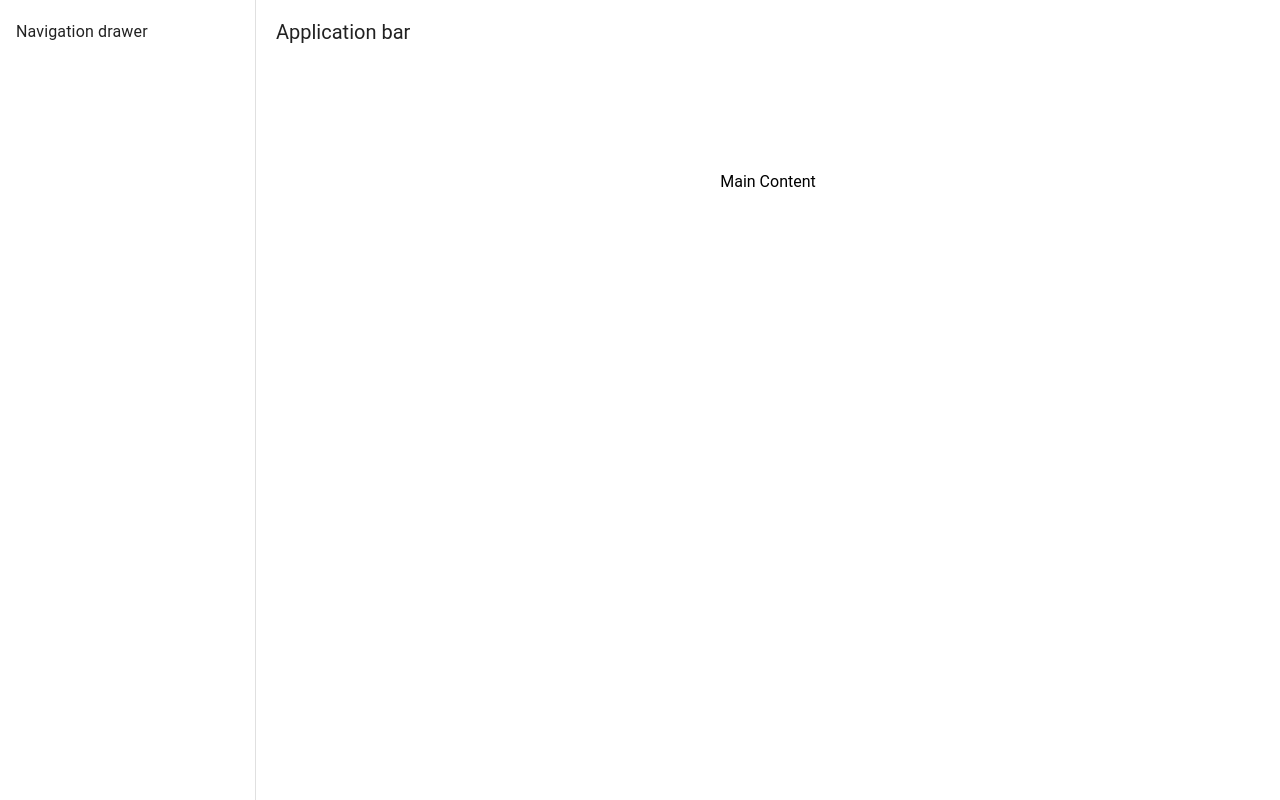
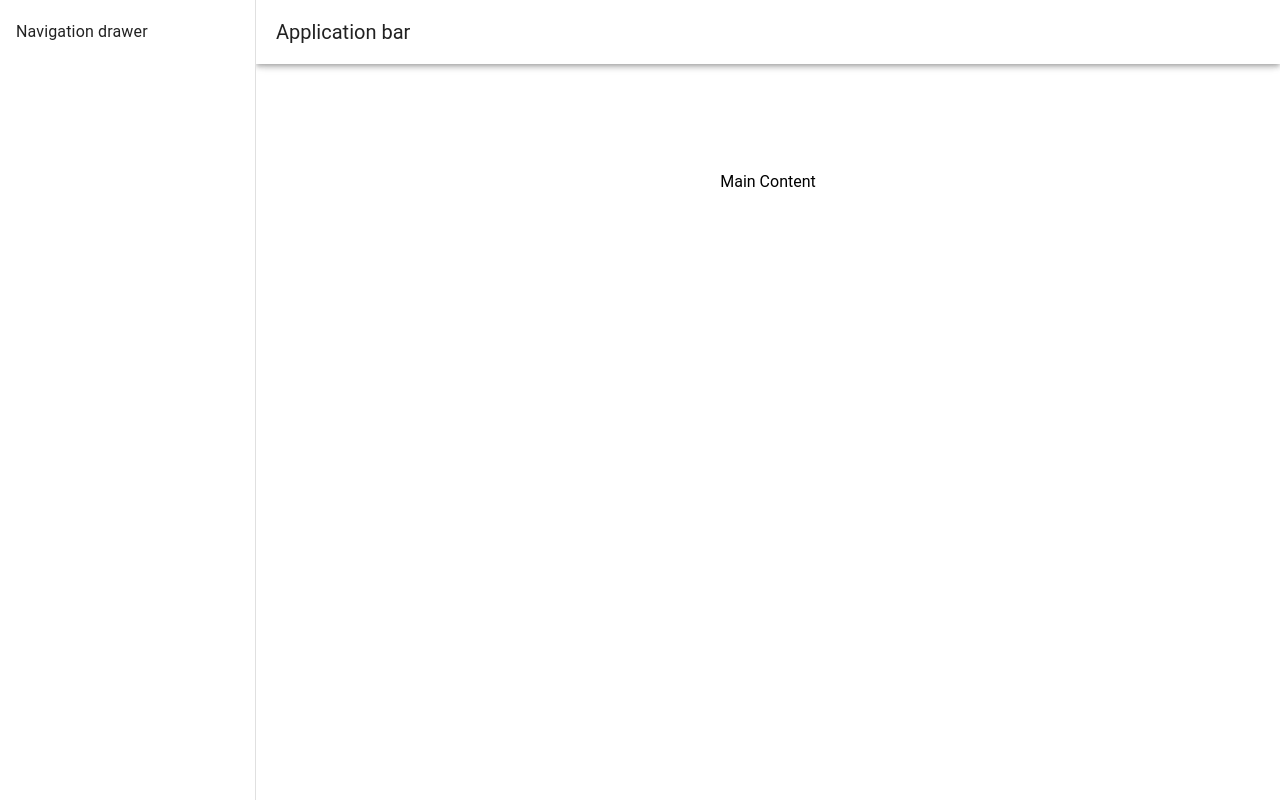
Before and after one commit to max4766/ringon_2.0_spa, a Vue app: page / in a window 1280 px wide. Built offline with nearby package versions, Linux system fonts and the light colour scheme.

Commit message:
layout set. use NavigationDrawer, AppBar, Main component for the layout component

```diff
--- a/index.html
+++ b/index.html
@@ -5,7 +5,7 @@
   <meta charset="UTF-8" />
   <link rel="icon" href="/favicon.ico" />
   <meta name="viewport" content="width=device-width, initial-scale=1.0" />
-  <title>Welcome to Vuetify 3</title>
+  <title>Ring-On Service</title>
 </head>
 
 <body>
--- a/src/App.vue
+++ b/src/App.vue
@@ -1,13 +1,7 @@
 <template>
-  <HelloWorld />
-  <AppFooter />
+  <ApplicationLayout />
 </template>
 
 <script setup>
-  import HelloWorld from './components/HelloWorld.vue';
-  import AppFooter from './components/AppFooter.vue';
+  import ApplicationLayout from './components/ApplicationLayout.vue';
 </script>
-
-<style scoped lang="sass">
-
-</style>
--- /dev/null
+++ b/src/components/AppBar.vue
@@ -0,0 +1,3 @@
+<template>
+  <v-app-bar title="Application bar"></v-app-bar>
+</template>
--- a/src/components/AppFooter.vue
+++ /dev/null
@@ -1,11 +0,0 @@
-<template>
-  <p>hifsfasdf</p>
-</template>
-
-<script setup>
-
-</script>
-
-<style scoped lang="sass">
-
-</style>
--- /dev/null
+++ b/src/components/ApplicationLayout.vue
@@ -0,0 +1,17 @@
+<template>
+  <v-layout class="rounded rounded-md">
+
+    <NavigationDrawer />
+
+    <AppBar />
+
+    <Main />
+
+  </v-layout>
+</template>
+
+<script>
+  import NavigationDrawer from './NavigationDrawer.vue';
+  import AppBar from './AppBar.vue';
+  import Main from './Main.vue';
+</script>
--- a/src/components/HelloWorld.vue
+++ /dev/null
@@ -1,25 +0,0 @@
-<template>
-  <v-layout class="rounded rounded-md">
-
-    <v-navigation-drawer>
-      <v-list>
-        <v-list-item title="Navigation drawer"></v-list-item>
-      </v-list>
-    </v-navigation-drawer>
-
-    <v-app-bar scroll-behavior="elevate" scroll-threshold="389" title="Application bar"></v-app-bar>
-
-    <v-main class="d-flex align-center justify-center" style="min-height: 300px;">
-      Main Content
-    </v-main>
-
-  </v-layout>
-</template>
-
-<script setup>
-
-</script>
-
-<style scoped lang="sass">
-
-</style>
--- /dev/null
+++ b/src/components/Main.vue
@@ -0,0 +1,5 @@
+<template>
+  <v-main class="d-flex align-center justify-center" style="min-height: 300px;">
+    Main Content
+  </v-main>
+</template>
--- /dev/null
+++ b/src/components/NavigationDrawer.vue
@@ -0,0 +1,7 @@
+<template>
+  <v-navigation-drawer>
+    <v-list>
+      <v-list-item title="Navigation drawer"></v-list-item>
+    </v-list>
+  </v-navigation-drawer>
+</template>
```
